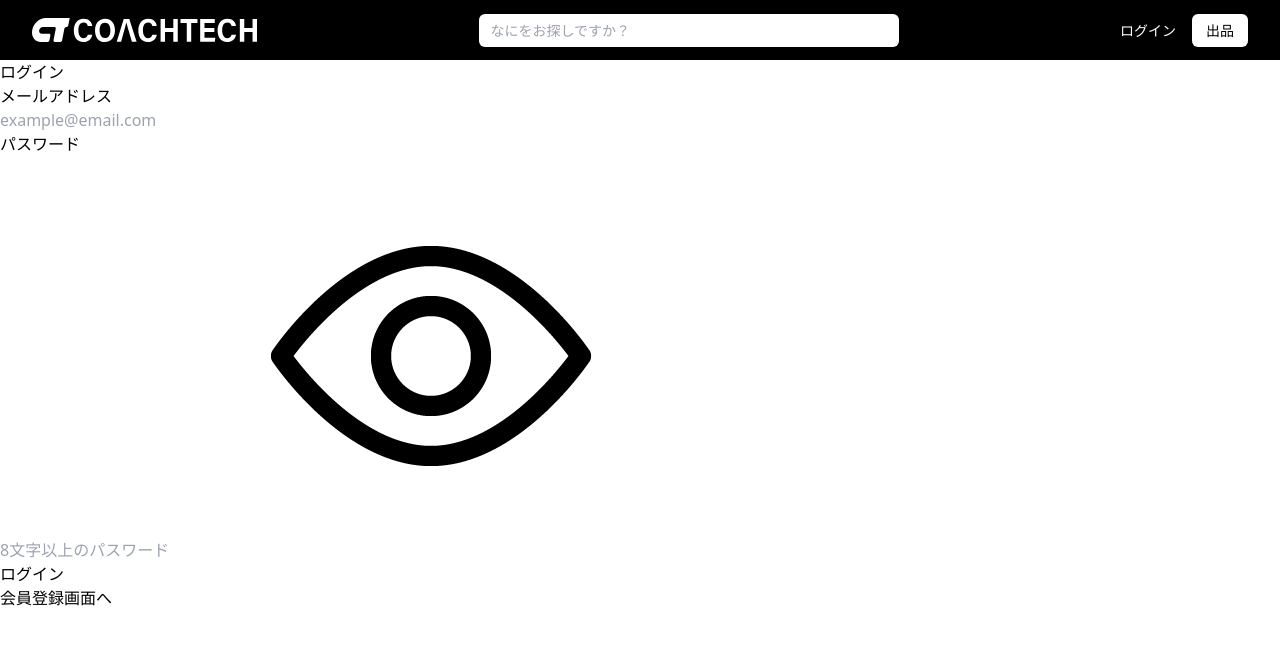
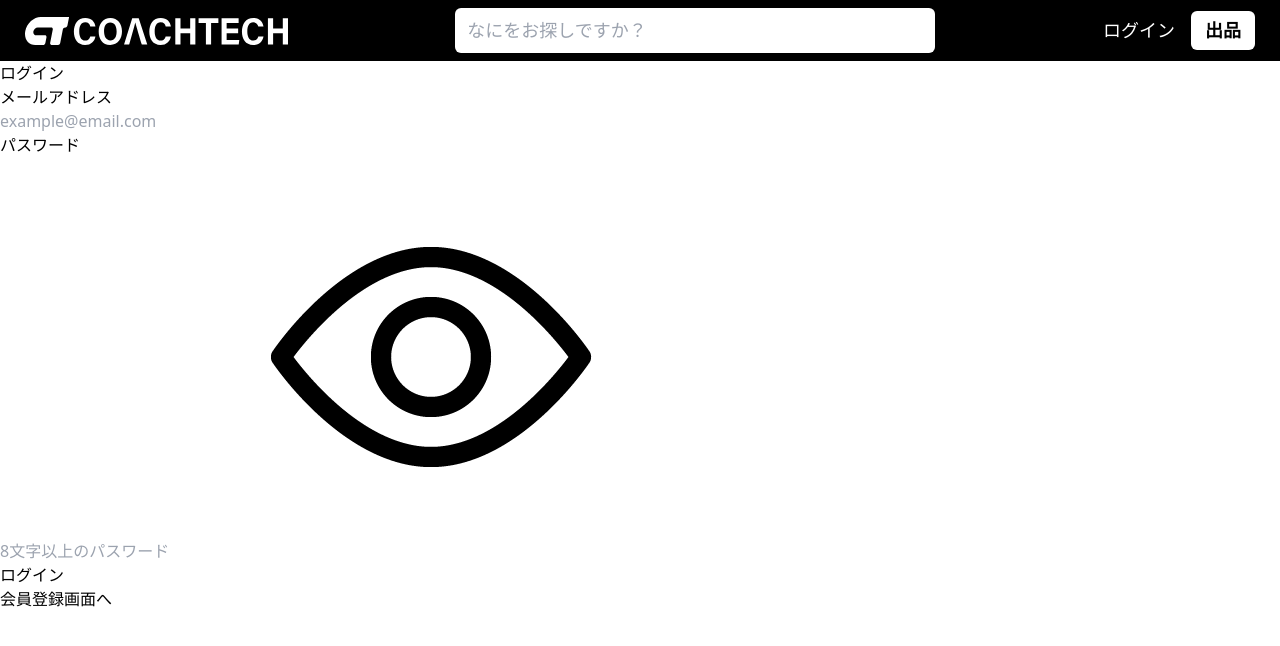
Before and after one commit to kazyuaki/flea-market-app-react, a React (Vite) app in the folder node/: page /login in a window 1280 px wide. Shown: the top 646 px of the page. Built offline with nearby package versions, Linux system fonts and the light colour scheme; no server answers.

Commit message:
style(frontend): refine item list layout

```diff
--- a/node/src/components/Item/ItemCard.tsx
+++ b/node/src/components/Item/ItemCard.tsx
@@ -10,13 +10,13 @@ type Item = {
 
 export default function ItemCard({ item }: { item: Item }) {
   return (
-    <div style={{ width: '150px', position: 'relative' }}>
+    <div style={{ width: '200px', position: 'relative' }}>
       <Link to ={`/items/${item.id}`}>
         {/* 画像 */}
         <img
           src={item.image_url || noImage}
           alt={item.name}
-          className="w-[150px] h-[150px] object-cover"
+          className="w-[180px] h-[180px] object-cover"
         />
 
         {/* 商品名 */}
--- a/node/src/components/Item/ItemListContent.tsx
+++ b/node/src/components/Item/ItemListContent.tsx
@@ -9,12 +9,12 @@ type Props = {
 
 /** 商品一覧のコンテンツ部分を担当するコンポーネント */
 export default function ItemListContent({ items, loading, error }: Props) {
-  if (loading) return <p className="ml-10">Loading...</p>
+  if (loading) return <p className="item-list-message">Loading...</p>
 
-  if (error) return <p className="text-red-500">{error}</p>
+  if (error) return <p className="item-list-message error">{error}</p>
 
   if (items.length === 0) {
-    return <p className="empty mt-11">商品がありません</p>
+    return <p className="item-list-message empty">商品がありません</p>
   }
 
   return (
--- a/node/src/components/Layouts/Header/Header.css
+++ b/node/src/components/Layouts/Header/Header.css
@@ -5,7 +5,7 @@
   display: flex;
   align-items: center;
   gap: 24px;
-  padding: 8px 32px;
+  padding: 8px 25px;
   box-sizing: border-box;
 }
 
@@ -17,11 +17,12 @@
   flex: 1;
   display: flex;
   justify-content: center;
+  height: 45px;
   min-width: 0;
 }
 
 .header-logo {
-  height: 24px;
+  height: 28px;
   display: block;
 }
 
@@ -49,22 +50,26 @@
 }
 
 .header-search {
-  width: min(420px, 100%);
+  width: min(480px, 100%);
   padding: 6px 12px;
   border-radius: 6px;
   border: none;
   background: #fff;
   color: #000;
-  font-size: 14px;
+  font-size: 18px;
 }
 
 .header-user-name {
-  font-size: 20px;
+  font-size: 24px;
   color: #d1d5db;
 }
 
 .header-link {
-  font-size: 14px;
+  font-size: 18px;
+}
+.header-link:hover {
+  opacity: 0.8;
+  text-decoration: underline;
 }
 
 .header-link-button {
@@ -72,12 +77,13 @@
   background: transparent;
   color: #fff;
   padding: 0;
-  font-size: 14px;
+  font-size: 18px;
   cursor: pointer;
 }
 
 .header-link-button:hover {
   opacity: 0.8;
+  text-decoration: underline;
 }
 
 .header-button {
@@ -86,8 +92,13 @@
   background: #fff;
   color: #000;
   padding: 6px 14px;
-  font-size: 14px;
+  font-size: 18px;
+  font-weight: 600;
   cursor: pointer;
+}
+
+.header-button:hover {
+  background: #e5e7eb;
 }
 
 @media (max-width: 768px) {
--- a/node/src/pages/Item/ItemList.css
+++ b/node/src/pages/Item/ItemList.css
@@ -18,8 +18,8 @@
 }
 
 .tab {
-    padding-bottom: 12px;
-    font-size: 18px;
+    padding: 12px 0;
+    font-size: 20px;
     color: #999;
     text-decoration: none;
 }
@@ -37,13 +37,22 @@
 /* 商品エリア */
 .items {
     display: grid;
-    grid-template-columns: repeat(auto-fill, minmax(150px, 1fr));
-    gap: 24px;
+    grid-template-columns: repeat(auto-fill, minmax(250px, 1fr));
+    gap: 18px;
     padding: 48px 40px;
+    font-size: 22px;
+}
+
+.item-list-message {
+    padding: 48px 40px;
+    text-align: center;
+    font-size: 20px;
 }
 
 .empty {
     color: #999;
-    text-align: center;
-    font-size: 20px;
 }
+
+.error {
+    color: #ef4444;
+}
```
